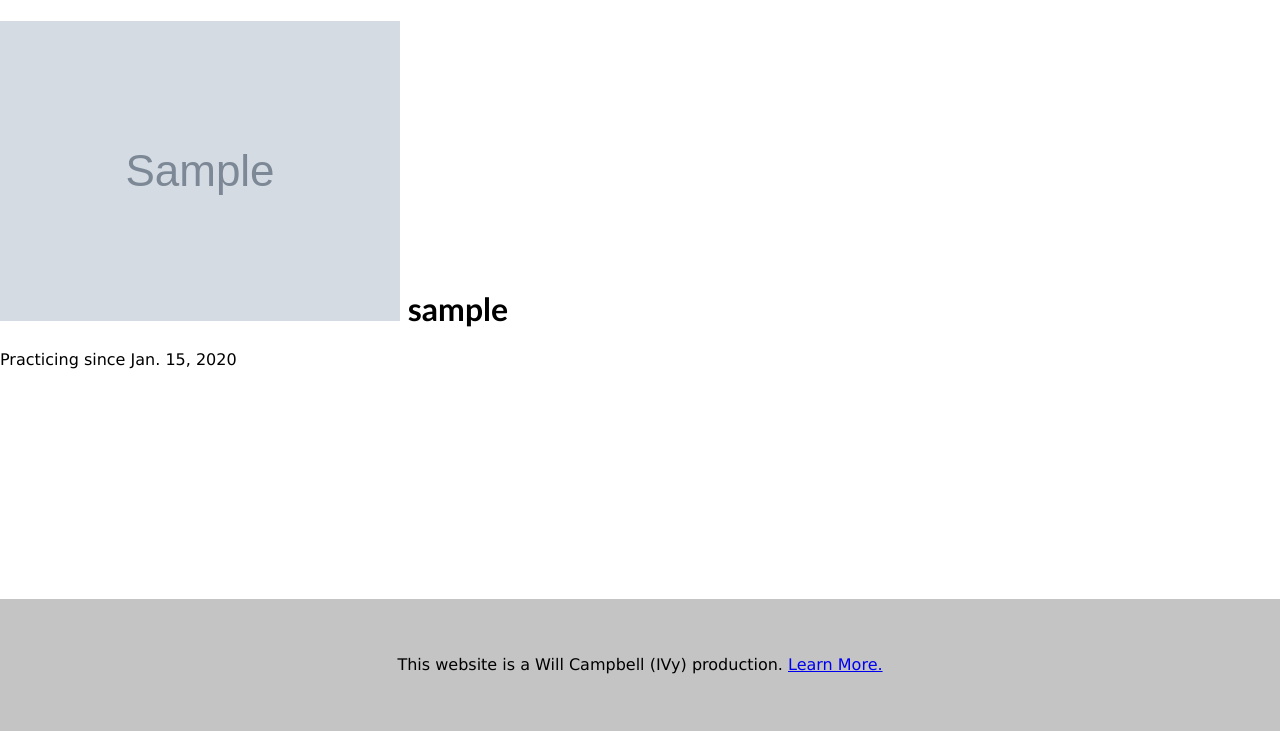
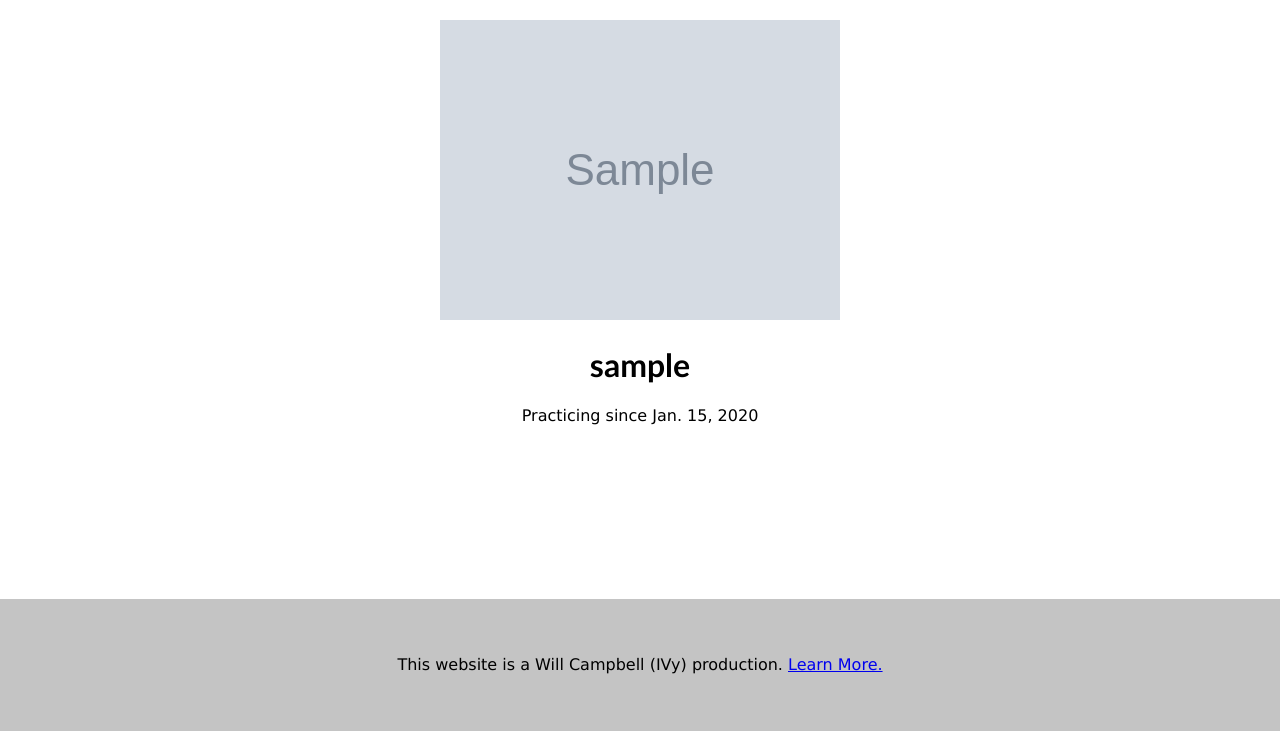
Before and after one commit to whcampbell/Impression, a Django app: a page that uses Impression/templates/base.html in a window 1280 px wide. Shown: the part 69-800 px from the top of the page. Run offline with Django 4.2, Linux system fonts and the light colour scheme; tables that the repository leaves empty hold one stand-in row (values such as "Sample post"); grey boxes marked "Sample" are stand-in pictures.

Commit message:
Miscellaneous Patches  - upgraded db credentials  - centered the text in base  - added more sections in base  - search returns links to profiles  - user images normal size

```diff
--- a/Impression/settings.py
+++ b/Impression/settings.py
@@ -11,6 +11,7 @@ https://docs.djangoproject.com/en/4.2/ref/settings/
 """
 
 from pathlib import Path
+from . import seekies
 
 # Build paths inside the project like this: BASE_DIR / 'subdir'.
 BASE_DIR = Path(__file__).resolve().parent.parent
@@ -85,8 +86,8 @@ DATABASES = {
     'default': {
         'ENGINE': 'django.db.backends.postgresql',
         'NAME': 'impressiondb',
-        'USER': 'imp',
-        'PASSWORD': 'monet',
+        'USER': 'Will',
+        'PASSWORD': seekies.password,
         'HOST': 'localhost',
         'PORT': '',
     }
--- a/Impression/static/base_style.css
+++ b/Impression/static/base_style.css
@@ -36,6 +36,10 @@ h2, h3, p {
 
 .content {
     flex: 1 0 auto;
+    width:90%;
+    margin:auto;
+    margin-top:20px;
+    text-align:center;
 }
 
 footer {
--- a/Impression/templates/base.html
+++ b/Impression/templates/base.html
@@ -7,6 +7,7 @@
     <head>
         <title>{% block title %}Impression{% endblock %}</title>
         <link rel="stylesheet" type="text/css" href="{% static 'base_style.css' %}">
+        {% block styles %}{% endblock %}
     </head>
 
     <body>
@@ -45,6 +46,7 @@
         </div>
 
         <div class='content'>
+            {% block highlight_photo %}{% endblock %}
             <h1>{% block header %}Impression{% endblock %}</h1>
             {% block content %}
                 <p>
--- a/search/templates/search/search.html
+++ b/search/templates/search/search.html
@@ -11,7 +11,7 @@
 
     {% if results %}
         {% for item in results %}
-        <p>{{ item }}</p>
+        <a href="{% url 'users:profile' username=item.username %}">{{ item.username }}</p>
         <p>Artist since {{ item.artist_since }}</p>
         {% endfor %}
     {% endif %}
--- /dev/null
+++ b/users/static/users/user_style.css
@@ -0,0 +1,3 @@
+.main_photo {
+    height:300px;
+}
--- a/users/templates/users/profile.html
+++ b/users/templates/users/profile.html
@@ -1,12 +1,19 @@
 {% extends 'base.html' %}
 {% load static %}
 
+{% block styles %}
+    <link rel='stylesheet' type='text/css' href="{% static 'users/user_style.css' %}">
+{% endblock %}
+
+{% block highlight_photo %}
+    {% if this_pages_user.main_photo == "no_image" %}
+        <img class='main_photo' src="{% static 'images/Impression_Logo.png' %}" alt="artist's header image">
+    {% else %}
+        <img class='main_photo' src="{{ this_pages_user.main_photo.url }}" alt="artist's header image">
+    {% endif %}
+{% endblock %}
+
 {% block header %}
-    {% if this_pages_user.main_photo == "no_image" %}
-        <img src="{% static 'images/Impression_Logo.png' %}" alt="artist's header image">
-    {% else %}
-        <img src="{{ this_pages_user.main_photo.url }}" alt="artist's header image">
-    {% endif %}
     {{ this_pages_user.username }}
 {% endblock %}
 
@@ -19,5 +26,4 @@
         Change account settings?
     </p>
     {% endif %}
-
 {% endblock content %}
```
Also changed, not shown: 1 other file. Lines whose indentation alone changed are shown as unchanged.
